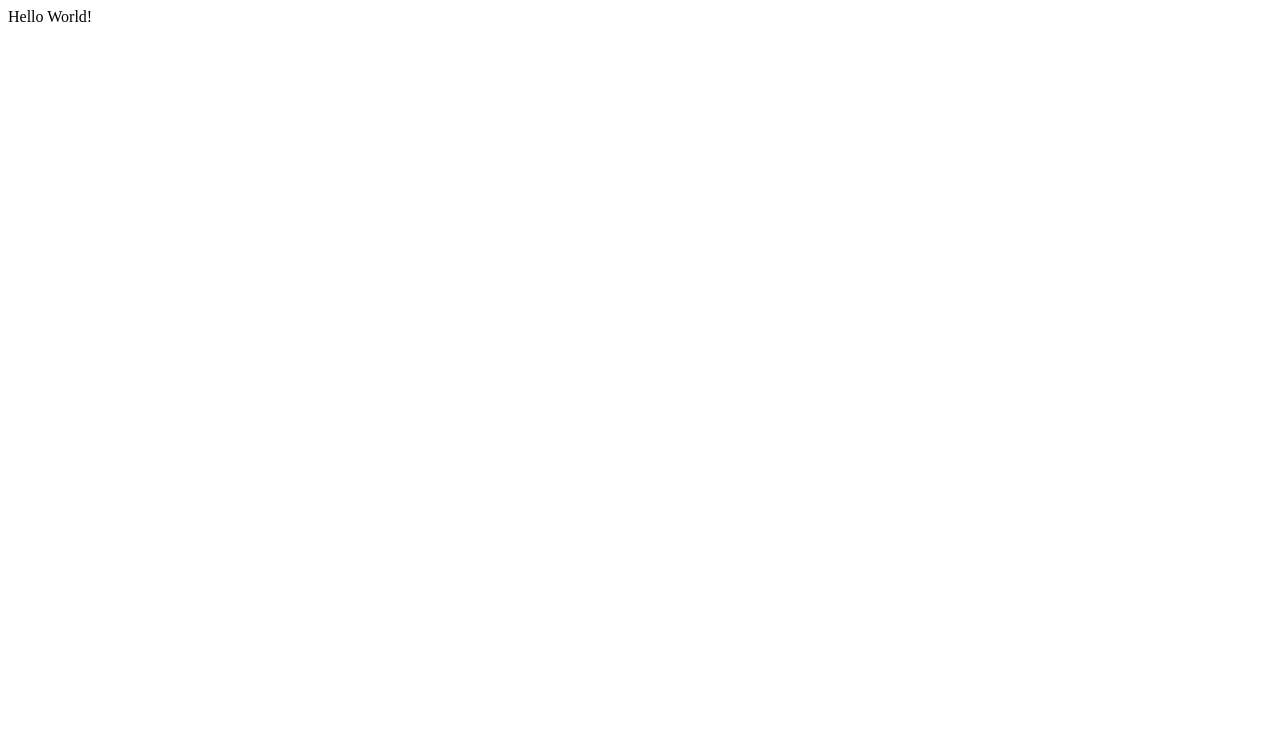
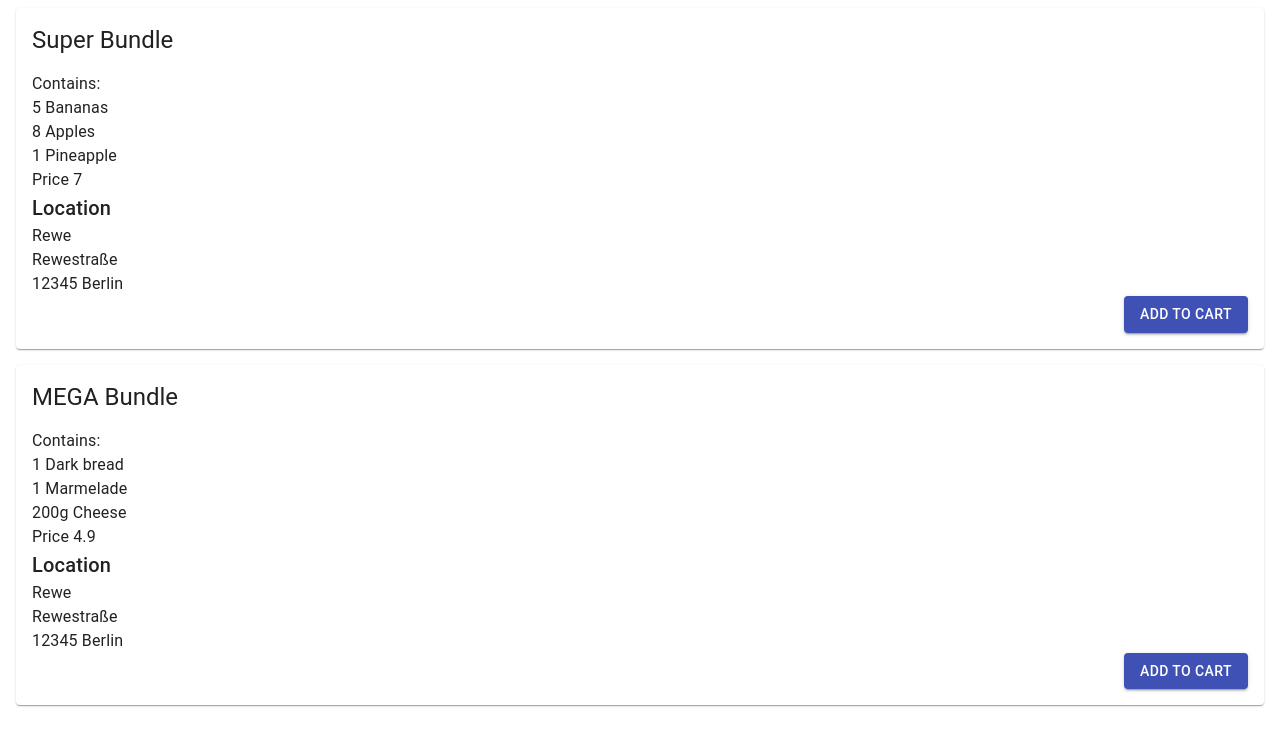
Before and after one commit to tchock/wirvsvirushackathon, a React app in the folder packages/frontend/: page / in a window 1280 px wide. Shown: the top 746 px of the page. Built offline with nearby package versions, Linux system fonts and the light colour scheme.

Commit message:
feat(frontend): Add BundleOverview

```diff
--- /dev/null
+++ b/packages/frontend/src/containers/BundleOverview/BundleOverview.tsx
@@ -0,0 +1,97 @@
+import React from "react";
+import Paper from "@material-ui/core/Paper";
+import Typography from "@material-ui/core/Typography";
+import Button from "@material-ui/core/Button";
+import Box from "@material-ui/core/Box";
+import { FormattedNumber } from "react-intl";
+
+export function BundleOverview() {
+  return (
+    <>
+      <BundleItem
+        name="Super Bundle"
+        products={[
+          { name: "Bananas", quantity: 5, price: 2 },
+          { name: "Apples", quantity: 8, price: 2 },
+          { name: "Pineapple", quantity: 1, price: 3 }
+        ]}
+        location={{
+          name: "Rewe",
+          street: "Rewestraße",
+          streetNumber: "12a",
+          zipCode: 12345,
+          city: "Berlin"
+        }}
+        onAddToCart={() => console.log("added to cart")}
+      />
+      <BundleItem
+        name="MEGA Bundle"
+        products={[
+          { name: "Dark bread", quantity: 1, price: 1.5 },
+          { name: "Marmelade", quantity: 1, price: 1.2 },
+          { name: "Cheese", unit: "g", quantity: 200, price: 2.2 }
+        ]}
+        location={{
+          name: "Rewe",
+          street: "Rewestraße",
+          streetNumber: "12a",
+          zipCode: 12345,
+          city: "Berlin"
+        }}
+        onAddToCart={() => console.log("added to cart")}
+      />
+    </>
+  );
+}
+
+function BundleItem({
+  name: bundleName,
+  products,
+  location,
+  onAddToCart,
+  onOrder
+}) {
+  const price = products.reduce((acc, product) => acc + product.price, 0);
+  return (
+    <Box m={1} mb={2}>
+      <Paper>
+        <Box p={2}>
+          <Typography variant="h5" paragraph>
+            {bundleName}
+          </Typography>
+          <Typography>Contains:</Typography>
+          {products.map(({ name, quantity, unit }) => (
+            <Typography>
+              {quantity}
+              {unit} {name}
+            </Typography>
+          ))}
+
+          <Typography>
+            Price <FormattedNumber value={price} currency="EUR" />
+          </Typography>
+          <Typography variant="h6">Location</Typography>
+          <Typography>{location.name}</Typography>
+          <Typography>
+            {location.street} {location.number}
+          </Typography>
+          <Typography>
+            {location.zipCode} {location.city}
+          </Typography>
+
+          <Box display="flex" justifyContent="flex-end" mx={-1}>
+            <Box mx={1}>
+              <Button
+                variant="contained"
+                color="primary"
+                onClick={() => onAddToCart()}
+              >
+                Add to cart
+              </Button>
+            </Box>
+          </Box>
+        </Box>
+      </Paper>
+    </Box>
+  );
+}
--- /dev/null
+++ b/packages/frontend/src/containers/BundleOverview/index.ts
@@ -0,0 +1 @@
+export * from './BundleOverview';
--- a/packages/frontend/src/index.tsx
+++ b/packages/frontend/src/index.tsx
@@ -1,6 +1,12 @@
 import * as React from "react";
 import * as ReactDOM from "react-dom";
+import { BundleOverview } from "./containers/BundleOverview";
+import { IntlProvider } from "react-intl";
 
-const App = () => <div>Hello World!</div>;
+const App = () => (
+  <IntlProvider locale="en">
+    <BundleOverview />
+  </IntlProvider>
+);
 
 ReactDOM.render(<App />, document.getElementById("root") as HTMLElement);
```
